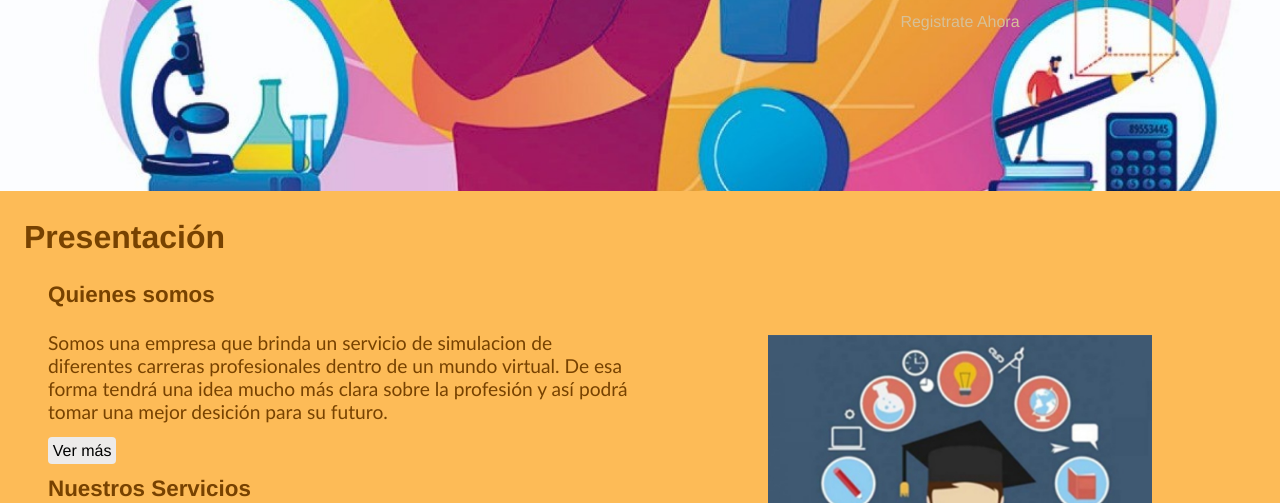
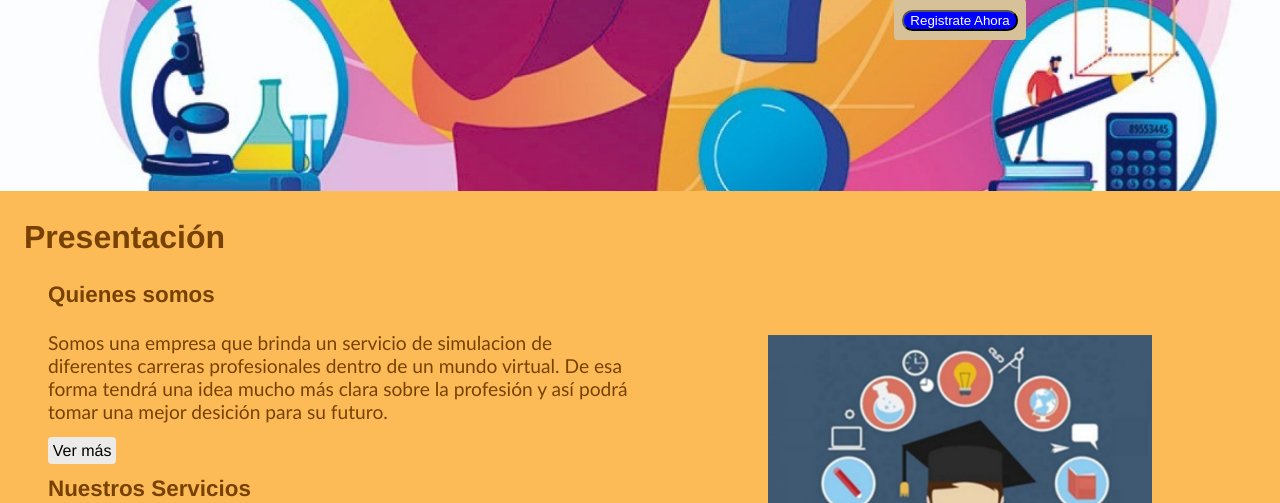
Before and after one commit to HilaMesias/Future-Engineers-Landing, a plain HTML site: page public/index.html in a window 1280 px wide. Shown: the part 597-1100 px from the top of the page. Drawn offline with Linux system fonts and the light colour scheme.

Commit message:
Update index.html

```diff
--- a/public/index.html
+++ b/public/index.html
@@ -20,7 +20,11 @@
 
   <section id="inicio" class="inicio">
     <h1>Bienvenido a Professional Career Simulator</h1>
-    <a href="http://localhost:4200/users/new" class="suscribir"> Registrate Ahora </a>
+    <div>
+      <a href="http://localhost:4200/users/new" class="suscribir">
+        <button> Registrate Ahora </button>
+      </a>
+    </div>
   </section>
 
   <section id="presentacion" class="presentacion">
```
